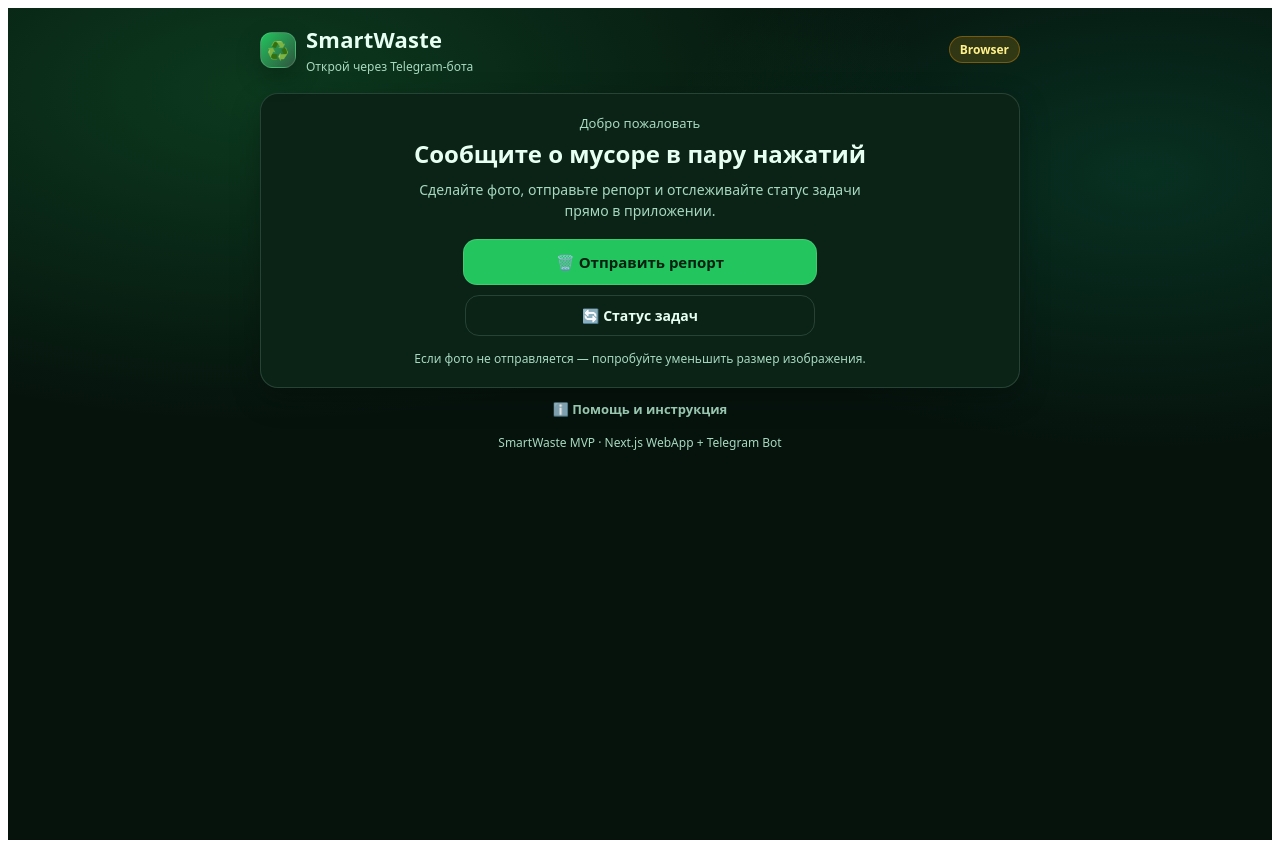
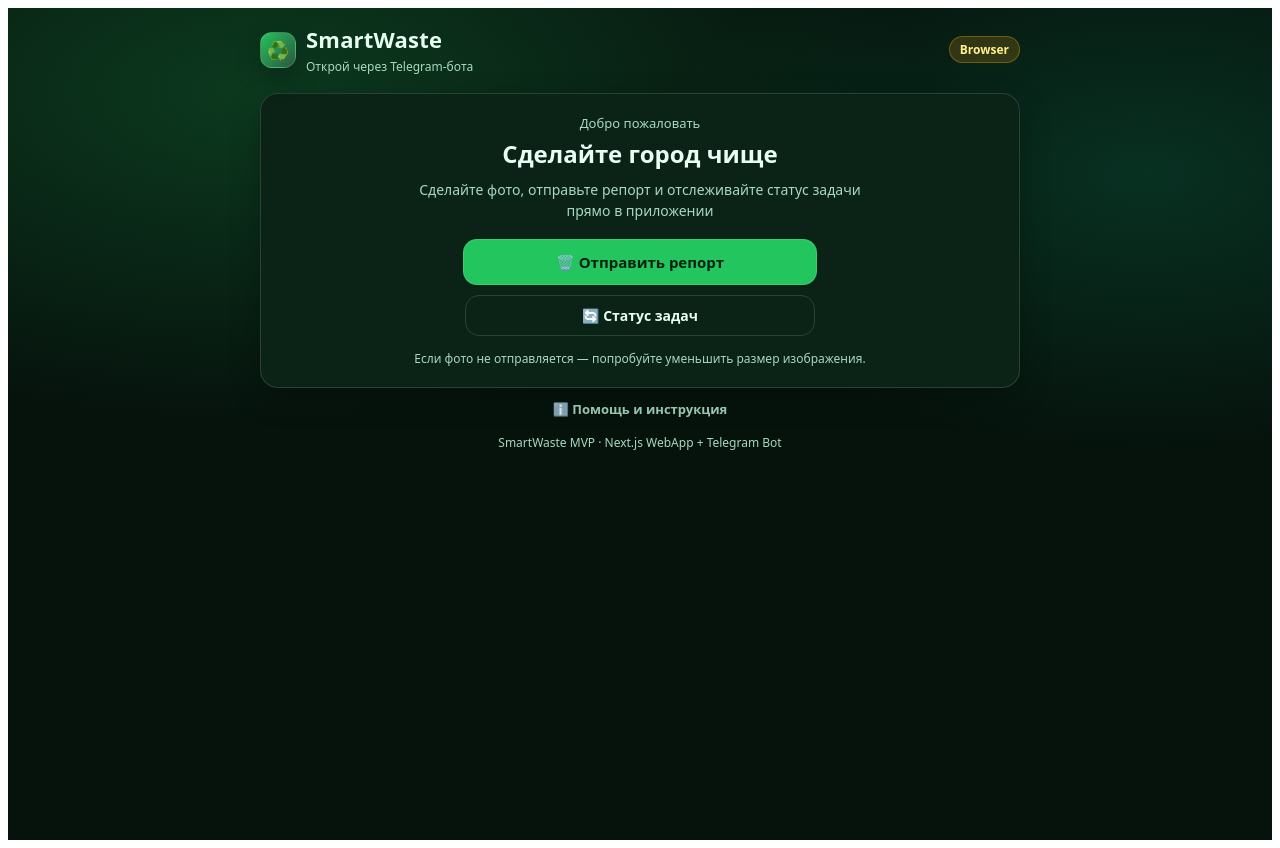
Before and after one commit to imsiw/smartwaste-webapp, a Next.js app: page / in a window 1280 px wide. Built offline with nearby package versions, Linux system fonts and the light colour scheme.

Commit message:
fixed text

```diff
--- a/app/page.tsx
+++ b/app/page.tsx
@@ -125,7 +125,7 @@
                 marginBottom: 10,
               }}
             >
-              Сообщите о мусоре в пару нажатий
+              Сделайте город чище
             </div>
 
             <div
@@ -137,7 +137,7 @@
                 margin: "0 auto",
               }}
             >
-              Сделайте фото, отправьте репорт и отслеживайте статус задачи прямо в приложении.
+              Сделайте фото, отправьте репорт и отслеживайте статус задачи прямо в приложении
             </div>
 
             <div
```
